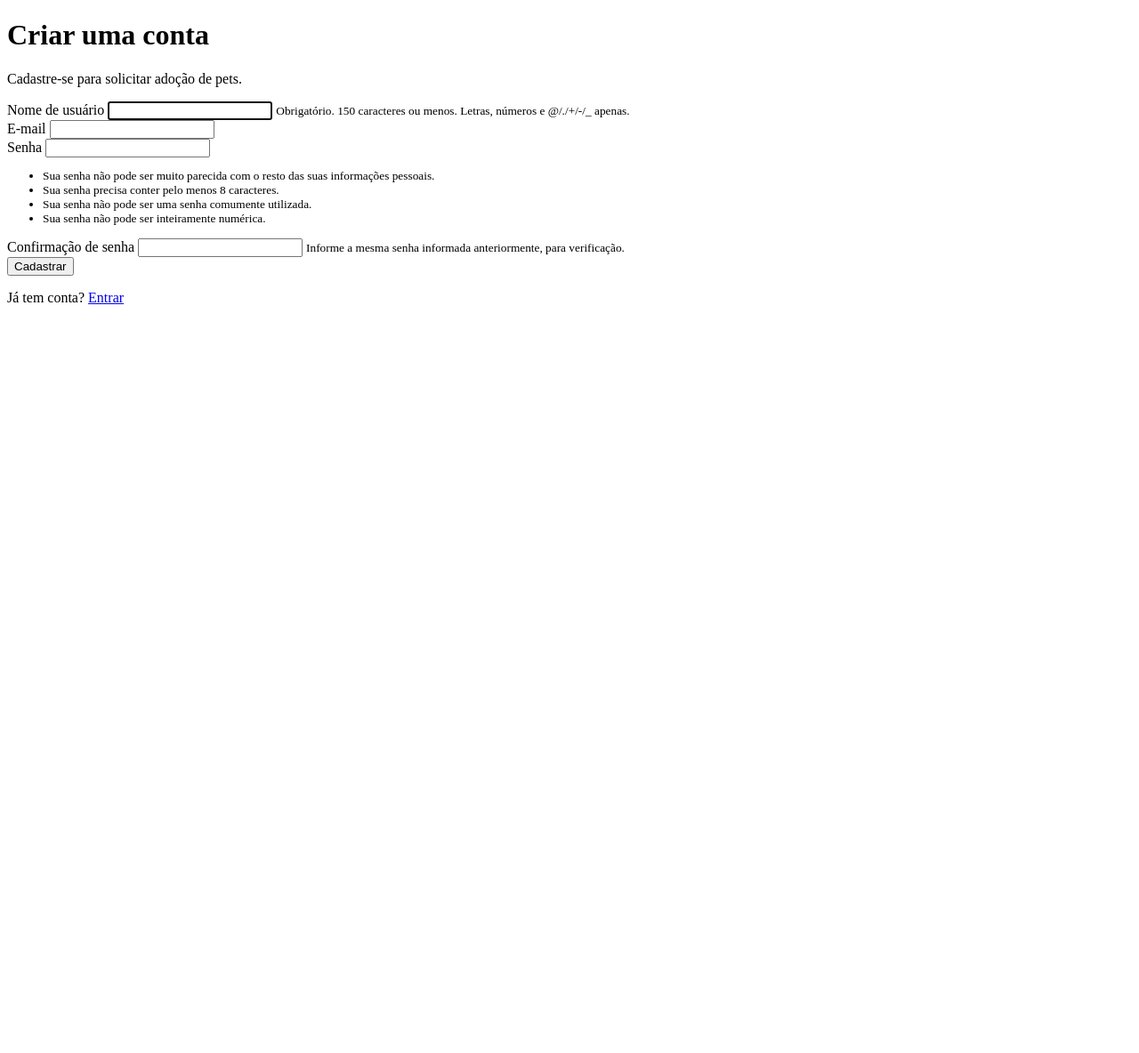
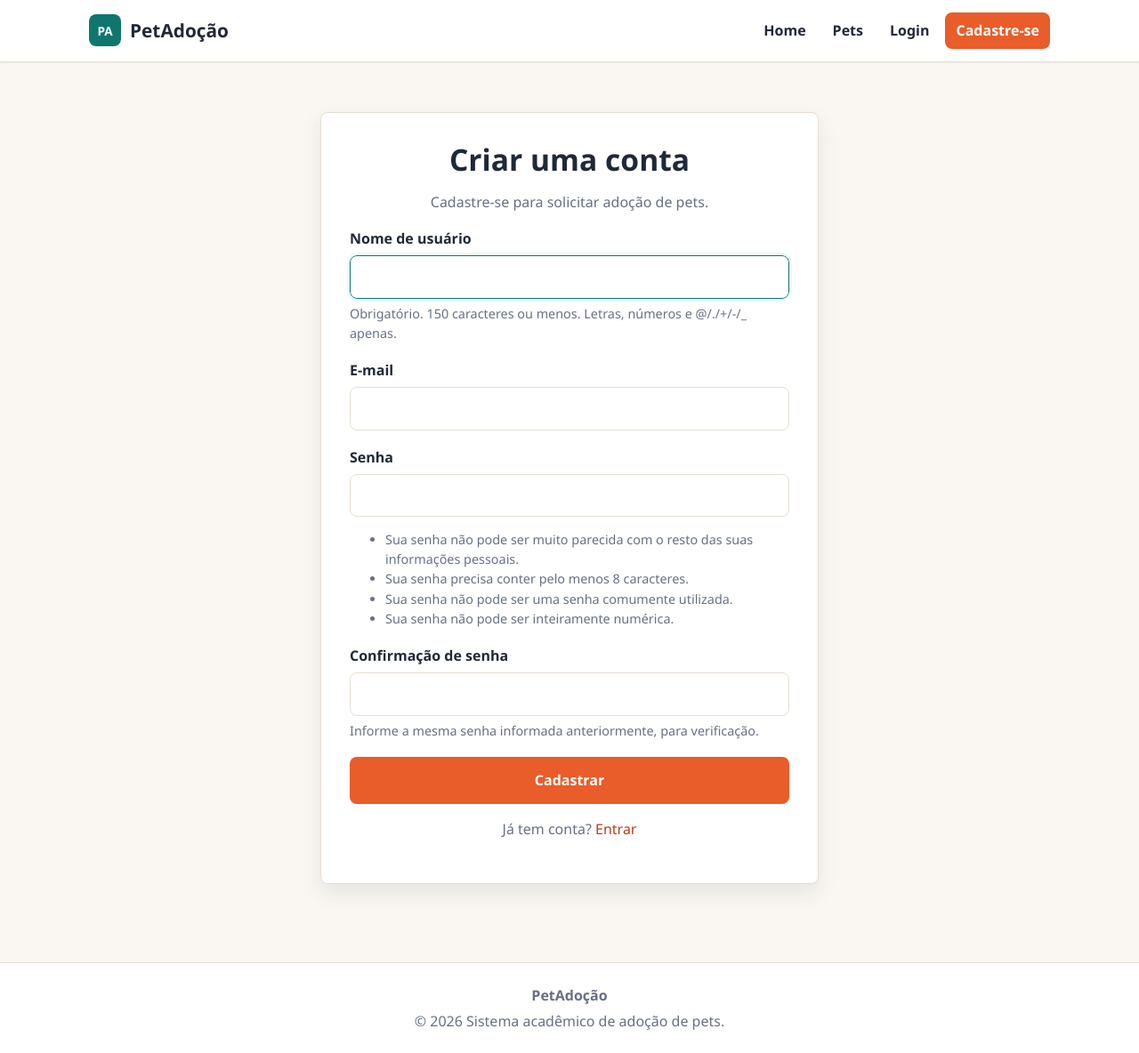
Before and after one commit to GuilhermeSMarques/adocao_pets, a Django app: page /users/cadastro/ in a window 1280 px wide. Shown: the whole page at 89% size. Before the commit the page ends 342 px from the top, so only its background shows below. Run offline with Django 5.2, Linux system fonts and the light colour scheme.

Commit message:
Front End - login perfil cadastro

```diff
--- /dev/null
+++ b/adocao_pets/static/css/style.css
@@ -0,0 +1,503 @@
+:root {
+  --color-primary: #e85d2a;
+  --color-primary-dark: #b83d18;
+  --color-primary-soft: #fff0e8;
+  --color-accent: #0f766e;
+  --color-accent-soft: #e6fffb;
+  --color-bg: #faf7f2;
+  --color-surface: #ffffff;
+  --color-text: #1f2937;
+  --color-muted: #667085;
+  --color-border: #e7ddd1;
+  --color-success: #15803d;
+  --color-success-bg: #dcfce7;
+  --color-warning: #b45309;
+  --color-warning-bg: #fef3c7;
+  --color-danger: #b91c1c;
+  --color-danger-bg: #fee2e2;
+  --color-info: #1d4ed8;
+  --color-info-bg: #dbeafe;
+  --radius: 8px;
+  --shadow-sm: 0 1px 2px rgba(31, 41, 55, 0.06);
+  --shadow: 0 10px 24px rgba(31, 41, 55, 0.09);
+  --container: 1120px;
+}
+
+*,
+*::before,
+*::after {
+  box-sizing: border-box;
+}
+
+html,
+body {
+  margin: 0;
+  padding: 0;
+}
+
+body {
+  min-height: 100vh;
+  display: flex;
+  flex-direction: column;
+  background: var(--color-bg);
+  color: var(--color-text);
+  font-family: "Segoe UI", Roboto, Arial, sans-serif;
+  line-height: 1.55;
+}
+
+img {
+  display: block;
+  max-width: 100%;
+}
+
+a {
+  color: var(--color-primary-dark);
+  text-decoration: none;
+}
+
+a:hover {
+  text-decoration: underline;
+}
+
+h1,
+h2,
+h3 {
+  margin: 0 0 12px;
+  line-height: 1.2;
+}
+
+h1 {
+  font-size: 2.1rem;
+}
+
+h2 {
+  font-size: 1.55rem;
+}
+
+h3 {
+  font-size: 1.15rem;
+}
+
+.container {
+  width: 100%;
+  max-width: var(--container);
+  margin: 0 auto;
+  padding: 0 20px;
+}
+
+.navbar {
+  position: sticky;
+  top: 0;
+  z-index: 10;
+  background: var(--color-surface);
+  border-bottom: 1px solid var(--color-border);
+  box-shadow: var(--shadow-sm);
+}
+
+.navbar-inner {
+  max-width: var(--container);
+  margin: 0 auto;
+  padding: 14px 20px;
+  display: flex;
+  align-items: center;
+  justify-content: space-between;
+  gap: 16px;
+  flex-wrap: wrap;
+}
+
+.brand {
+  display: inline-flex;
+  align-items: center;
+  gap: 10px;
+  color: var(--color-text);
+  font-size: 1.3rem;
+  font-weight: 800;
+}
+
+.brand:hover {
+  text-decoration: none;
+}
+
+.brand-mark {
+  width: 36px;
+  height: 36px;
+  border-radius: var(--radius);
+  display: inline-flex;
+  align-items: center;
+  justify-content: center;
+  background: var(--color-accent);
+  color: #fff;
+  font-size: .85rem;
+  letter-spacing: 0;
+}
+
+.nav-links {
+  display: flex;
+  align-items: center;
+  gap: 6px;
+  flex-wrap: wrap;
+}
+
+.nav-links a {
+  padding: 8px 12px;
+  border-radius: var(--radius);
+  color: var(--color-text);
+  font-weight: 600;
+}
+
+.nav-links a:hover {
+  background: var(--color-primary-soft);
+  color: var(--color-primary-dark);
+  text-decoration: none;
+}
+
+.nav-links .nav-cta {
+  background: var(--color-primary);
+  color: #fff;
+}
+
+.nav-links .nav-cta:hover {
+  background: var(--color-primary-dark);
+  color: #fff;
+}
+
+main {
+  flex: 1;
+  padding: 32px 0 64px;
+}
+
+.messages {
+  margin-bottom: 24px;
+  display: grid;
+  gap: 10px;
+}
+
+.alert {
+  padding: 12px 14px;
+  border-radius: var(--radius);
+  border: 1px solid transparent;
+  font-weight: 600;
+}
+
+.alert-success {
+  background: var(--color-success-bg);
+  color: #14532d;
+  border-color: #bbf7d0;
+}
+
+.alert-error,
+.alert-danger {
+  background: var(--color-danger-bg);
+  color: #7f1d1d;
+  border-color: #fecaca;
+}
+
+.alert-warning {
+  background: var(--color-warning-bg);
+  color: #78350f;
+  border-color: #fde68a;
+}
+
+.alert-info {
+  background: var(--color-info-bg);
+  color: #1e3a8a;
+  border-color: #bfdbfe;
+}
+
+.btn {
+  display: inline-flex;
+  align-items: center;
+  justify-content: center;
+  gap: 8px;
+  padding: 11px 18px;
+  border: 1px solid transparent;
+  border-radius: var(--radius);
+  background: #fff;
+  color: var(--color-text);
+  font: inherit;
+  font-weight: 700;
+  cursor: pointer;
+}
+
+.btn:hover {
+  text-decoration: none;
+}
+
+.btn-primary {
+  background: var(--color-primary);
+  color: #fff;
+}
+
+.btn-primary:hover {
+  background: var(--color-primary-dark);
+}
+
+.btn-secondary {
+  border-color: var(--color-border);
+  color: var(--color-accent);
+}
+
+.btn-secondary:hover {
+  background: var(--color-accent-soft);
+}
+
+.btn-danger {
+  background: var(--color-danger);
+  color: #fff;
+}
+
+.btn-ghost {
+  background: transparent;
+  color: var(--color-muted);
+}
+
+.btn-block {
+  width: 100%;
+}
+
+.btn-lg {
+  padding: 13px 22px;
+}
+
+.auth-wrap {
+  min-height: calc(100vh - 240px);
+  display: flex;
+  align-items: center;
+  justify-content: center;
+  padding: 24px 0;
+}
+
+.form-card,
+.profile-card,
+.confirm-card {
+  width: 100%;
+  max-width: 560px;
+  margin: 0 auto;
+  padding: 32px;
+  background: var(--color-surface);
+  border: 1px solid var(--color-border);
+  border-radius: var(--radius);
+  box-shadow: var(--shadow);
+}
+
+.form-card.wide {
+  max-width: 760px;
+}
+
+.form-card h1,
+.form-subtitle,
+.auth-footer {
+  text-align: center;
+}
+
+.form-subtitle,
+.auth-footer,
+.subtitle {
+  color: var(--color-muted);
+}
+
+.form-group {
+  margin-bottom: 18px;
+}
+
+.form-group label {
+  display: block;
+  margin-bottom: 6px;
+  font-weight: 700;
+}
+
+.form-group input,
+.form-group select,
+.form-group textarea {
+  width: 100%;
+  padding: 11px 13px;
+  border: 1px solid var(--color-border);
+  border-radius: var(--radius);
+  background: #fff;
+  color: var(--color-text);
+  font: inherit;
+}
+
+.form-group input:focus,
+.form-group select:focus,
+.form-group textarea:focus {
+  outline: 3px solid var(--color-accent-soft);
+  border-color: var(--color-accent);
+}
+
+.form-group textarea {
+  min-height: 120px;
+  resize: vertical;
+}
+
+.form-help {
+  display: block;
+  margin-top: 6px;
+  color: var(--color-muted);
+  font-size: .9rem;
+}
+
+.form-error {
+  margin: 8px 0 0;
+  color: var(--color-danger);
+  font-weight: 600;
+}
+
+.form-actions {
+  display: flex;
+  justify-content: flex-end;
+  gap: 12px;
+  flex-wrap: wrap;
+  margin-top: 24px;
+}
+
+.profile-list {
+  display: grid;
+  gap: 10px;
+  margin: 24px 0;
+}
+
+.profile-row {
+  display: flex;
+  justify-content: space-between;
+  gap: 16px;
+  padding: 12px 14px;
+  border-radius: var(--radius);
+  background: var(--color-primary-soft);
+}
+
+.profile-row span {
+  color: var(--color-muted);
+}
+
+.hero {
+  min-height: 360px;
+  margin-bottom: 40px;
+  display: flex;
+  align-items: center;
+  padding: 48px;
+  color: #fff;
+  border-radius: var(--radius);
+  background:
+    linear-gradient(90deg, rgba(31, 41, 55, .78), rgba(15, 118, 110, .35)),
+    url("../img/banner.jpg") center/cover no-repeat;
+}
+
+.hero h1 {
+  color: #fff;
+  font-size: 2.6rem;
+}
+
+.hero p {
+  max-width: 620px;
+  font-size: 1.12rem;
+}
+
+.section {
+  margin-bottom: 48px;
+}
+
+.section-header {
+  display: flex;
+  align-items: flex-end;
+  justify-content: space-between;
+  gap: 16px;
+  flex-wrap: wrap;
+  margin-bottom: 22px;
+}
+
+.pet-grid,
+.dashboard-grid {
+  display: grid;
+  grid-template-columns: repeat(auto-fit, minmax(240px, 1fr));
+  gap: 20px;
+}
+
+.pet-card,
+.dashboard-card,
+.table-wrap,
+.empty {
+  background: var(--color-surface);
+  border: 1px solid var(--color-border);
+  border-radius: var(--radius);
+  box-shadow: var(--shadow-sm);
+}
+
+.pet-card {
+  overflow: hidden;
+}
+
+.pet-card-img {
+  width: 100%;
+  aspect-ratio: 1 / 1;
+  object-fit: cover;
+  background: var(--color-primary-soft);
+}
+
+.pet-card-body,
+.dashboard-card {
+  padding: 20px;
+}
+
+.pet-card-name {
+  margin-bottom: 4px;
+}
+
+.pet-card-meta {
+  margin: 0 0 16px;
+  color: var(--color-muted);
+}
+
+.footer {
+  padding: 24px 0;
+  background: var(--color-surface);
+  border-top: 1px solid var(--color-border);
+  color: var(--color-muted);
+  text-align: center;
+}
+
+.footer p {
+  margin: 4px 0 0;
+}
+
+@media (max-width: 720px) {
+  h1 {
+    font-size: 1.7rem;
+  }
+
+  .navbar-inner {
+    align-items: flex-start;
+  }
+
+  .nav-links {
+    width: 100%;
+  }
+
+  .nav-links a {
+    padding: 7px 9px;
+    font-size: .95rem;
+  }
+
+  .form-card,
+  .profile-card,
+  .confirm-card {
+    padding: 24px;
+  }
+
+  .hero {
+    min-height: 300px;
+    padding: 32px 24px;
+  }
+
+  .hero h1 {
+    font-size: 2rem;
+  }
+
+  .form-actions {
+    flex-direction: column-reverse;
+  }
+
+  .form-actions .btn {
+    width: 100%;
+  }
+}
--- /dev/null
+++ b/adocao_pets/templates/base.html
@@ -0,0 +1,63 @@
+{% load static %}
+<!DOCTYPE html>
+<html lang="pt-br">
+<head>
+  <meta charset="UTF-8">
+  <meta name="viewport" content="width=device-width, initial-scale=1">
+  <title>{% block title %}PetAdoção{% endblock %}</title>
+  <link rel="stylesheet" href="{% static 'css/style.css' %}">
+</head>
+<body>
+  <header class="navbar">
+    <div class="navbar-inner">
+      <a href="/" class="brand" aria-label="Página inicial">
+        <span class="brand-mark">PA</span>
+        <span>PetAdoção</span>
+      </a>
+
+      <nav class="nav-links" aria-label="Navegação principal">
+        <a href="/">Home</a>
+        <a href="/pets/">Pets</a>
+
+        {% if user.is_authenticated %}
+          {% if user.is_staff %}
+            <a href="/dashboard/">Dashboard</a>
+            <a href="/solicitacoes/">Solicitações</a>
+          {% else %}
+            <a href="/minhas-solicitacoes/">Minhas solicitações</a>
+          {% endif %}
+
+          <a href="{% url 'users:perfil' %}">{{ user.username }}</a>
+          <a href="{% url 'users:logout' %}" class="nav-cta">Sair</a>
+        {% else %}
+          <a href="{% url 'users:login' %}">Login</a>
+          <a href="{% url 'users:register' %}" class="nav-cta">Cadastre-se</a>
+        {% endif %}
+      </nav>
+    </div>
+  </header>
+
+  <main>
+    <div class="container">
+      {% if messages %}
+        <div class="messages">
+          {% for message in messages %}
+            <div class="alert alert-{{ message.tags|default:'info' }}">
+              {{ message }}
+            </div>
+          {% endfor %}
+        </div>
+      {% endif %}
+
+      {% block content %}{% endblock %}
+    </div>
+  </main>
+
+  <footer class="footer">
+    <div class="container">
+      <strong>PetAdoção</strong>
+      <p>&copy; {% now "Y" %} Sistema acadêmico de adoção de pets.</p>
+    </div>
+  </footer>
+</body>
+</html>
--- a/adocao_pets/users/templates/users/register.html
+++ b/adocao_pets/users/templates/users/register.html
@@ -1,45 +1,39 @@
-<!DOCTYPE html>
-<html lang="pt-br">
-<head>
-  <meta charset="UTF-8">
-  <meta name="viewport" content="width=device-width, initial-scale=1">
-  <title>Cadastro - PetAdoção</title>
-</head>
-<body>
-  <main>
-    <h1>Criar uma conta</h1>
-    <p>Cadastre-se para solicitar adoção de pets.</p>
+{% extends 'base.html' %}
 
-    {% if messages %}
-      {% for message in messages %}
-        <p>{{ message }}</p>
-      {% endfor %}
-    {% endif %}
+{% block title %}Cadastro - PetAdoção{% endblock %}
+
+{% block content %}
+  <div class="auth-wrap">
+    <section class="form-card">
+      <h1>Criar uma conta</h1>
+      <p class="form-subtitle">Cadastre-se para solicitar adoção de pets.</p>
 
     <form method="post" novalidate>
       {% csrf_token %}
 
       {% for field in form %}
-        <div>
+        <div class="form-group">
           <label for="{{ field.id_for_label }}">{{ field.label }}</label>
           {{ field }}
           {% if field.help_text %}
-            <small>{{ field.help_text|safe }}</small>
+            <small class="form-help">{{ field.help_text|safe }}</small>
           {% endif %}
           {% for error in field.errors %}
-            <p>{{ error }}</p>
+            <p class="form-error">{{ error }}</p>
           {% endfor %}
         </div>
       {% endfor %}
 
       {% if form.non_field_errors %}
-        {{ form.non_field_errors }}
+        <div class="alert alert-error">{{ form.non_field_errors }}</div>
       {% endif %}
 
-      <button type="submit">Cadastrar</button>
+      <button type="submit" class="btn btn-primary btn-block btn-lg">Cadastrar</button>
     </form>
 
-    <p>Já tem conta? <a href="{% url 'users:login' %}">Entrar</a></p>
-  </main>
-</body>
-</html>
+      <p class="auth-footer">
+        Já tem conta? <a href="{% url 'users:login' %}">Entrar</a>
+      </p>
+    </section>
+  </div>
+{% endblock %}
```
Also changed, not shown: adocao_pets/users/templates/users/login.html (+18 -24 lines), adocao_pets/users/templates/users/perfil.html (+32 -31 lines), adocao_pets/static/img/banner.jpg (added), adocao_pets/static/img/pet1.jpg (added), adocao_pets/static/img/pet2.jpg (added), adocao_pets/static/img/pet3.jpg (added), adocao_pets/static/img/pet4.jpg (added).
